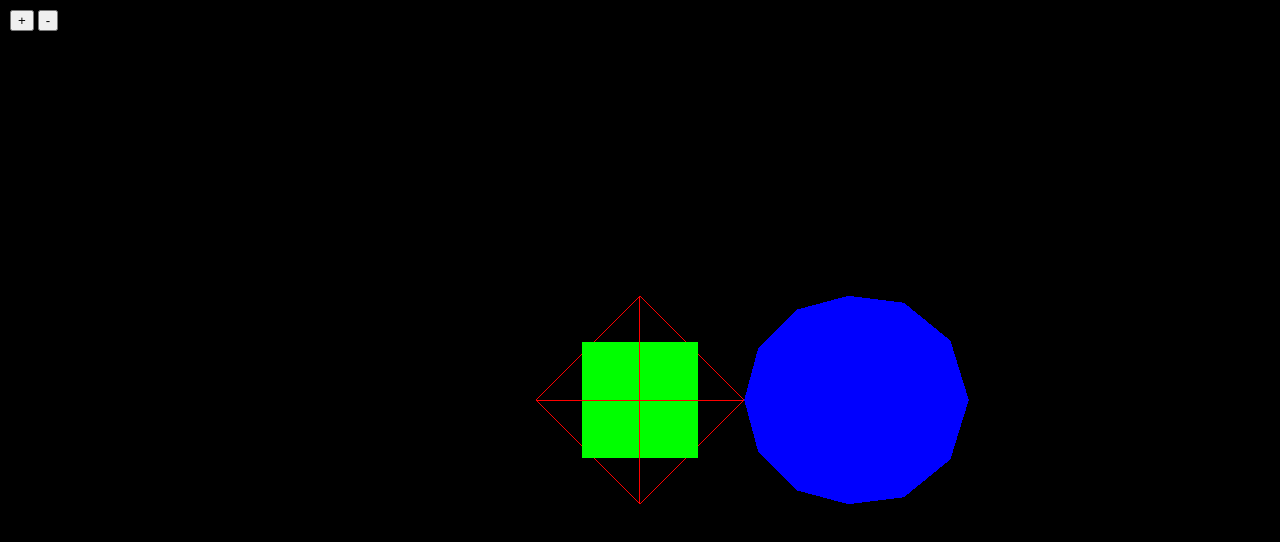
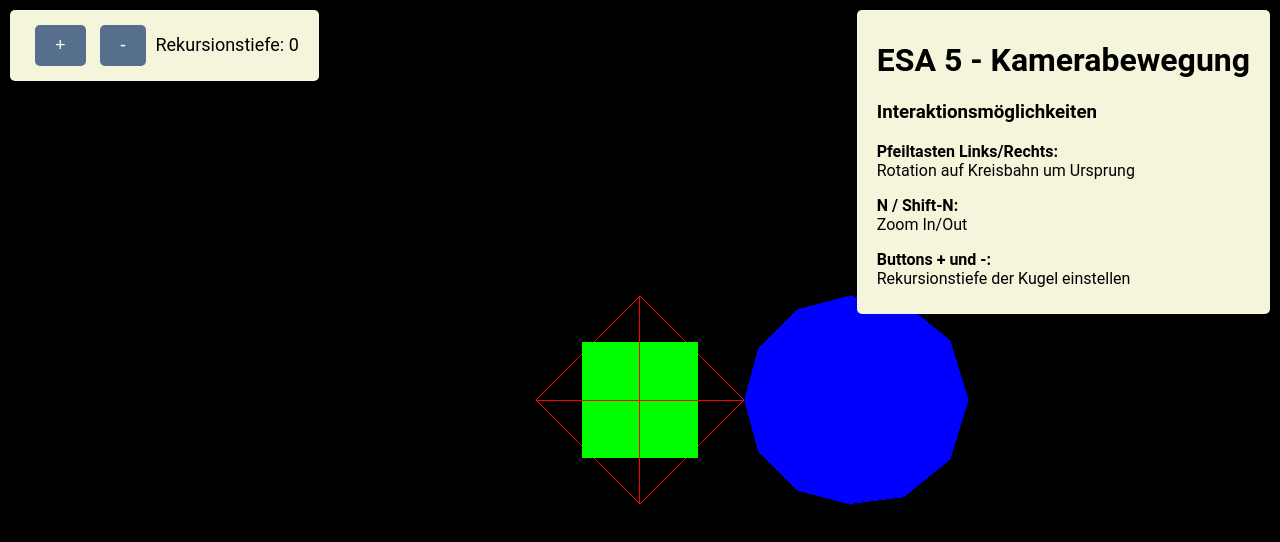
Before and after one commit to KevinEswein/gvt-esa-5, a plain HTML site: page index.html in a window 1280 px wide. Drawn offline with nearby package versions, Linux system fonts and the light colour scheme.

Commit message:
feat: add documentation and adjust style

```diff
--- a/index.html
+++ b/index.html
@@ -3,7 +3,7 @@
 <head>
     <meta charset="UTF-8">
     <meta name="viewport" content="width=device-width, initial-scale=1.0">
-    <title>Kamerabewegung</title>
+    <title>ESA 5 - Kamerabewegung</title>
     <style>
         body { margin: 0; }
         canvas { display: block; }
@@ -12,6 +12,37 @@
             top: 10px;
             left: 10px;
             z-index: 100;
+            background-color: rgba(255, 255, 255, 0.8);
+            padding: 10px 20px;
+            font-size: 18px;
+            border-radius: 5px;
+            font-family: 'Roboto', sans-serif;
+            background-color: beige;
+        }
+        #documentation {
+            position: absolute;
+            top: 10px;
+            right: 10px;
+            z-index: 100;
+            background-color: rgba(255, 255, 255, 0.8);
+            padding: 10px 20px;
+            border-radius: 5px;
+            font-family: 'Roboto', sans-serif;
+            background-color: beige;
+        }
+        button {
+            background-color: #566f8c;
+            color: white;
+            border: none;
+            border-radius: 5px;
+            padding: 10px 20px;
+            font-size: 18px;
+            cursor: pointer;
+            margin: 5px;
+            transition: background-color 0.3s ease;
+        }
+        button:hover {
+            background-color: #5691ce;
         }
     </style>
 </head>
@@ -21,6 +52,16 @@
     <button id="decreaseRecursion">-</button>
     <span>Rekursionstiefe: <span id="recursionDepth">0</span></span>
 </div>
+<div id="documentation">
+    <h1>ESA 5 - Kamerabewegung</h1>
+    <h3>Interaktionsmöglichkeiten</h3>
+    <p><b>Pfeiltasten Links/Rechts:</b><br>
+        Rotation auf Kreisbahn um Ursprung</p>
+    <p><b>N / Shift-N:</b><br>
+        Zoom In/Out</p>
+    <p><b>Buttons + und -:</b><br>
+        Rekursionstiefe der Kugel einstellen</p>
+</div>
 <script src="https://cdnjs.cloudflare.com/ajax/libs/three.js/r128/three.min.js"></script>
 <script src="script.js"></script>
 </body>
```
